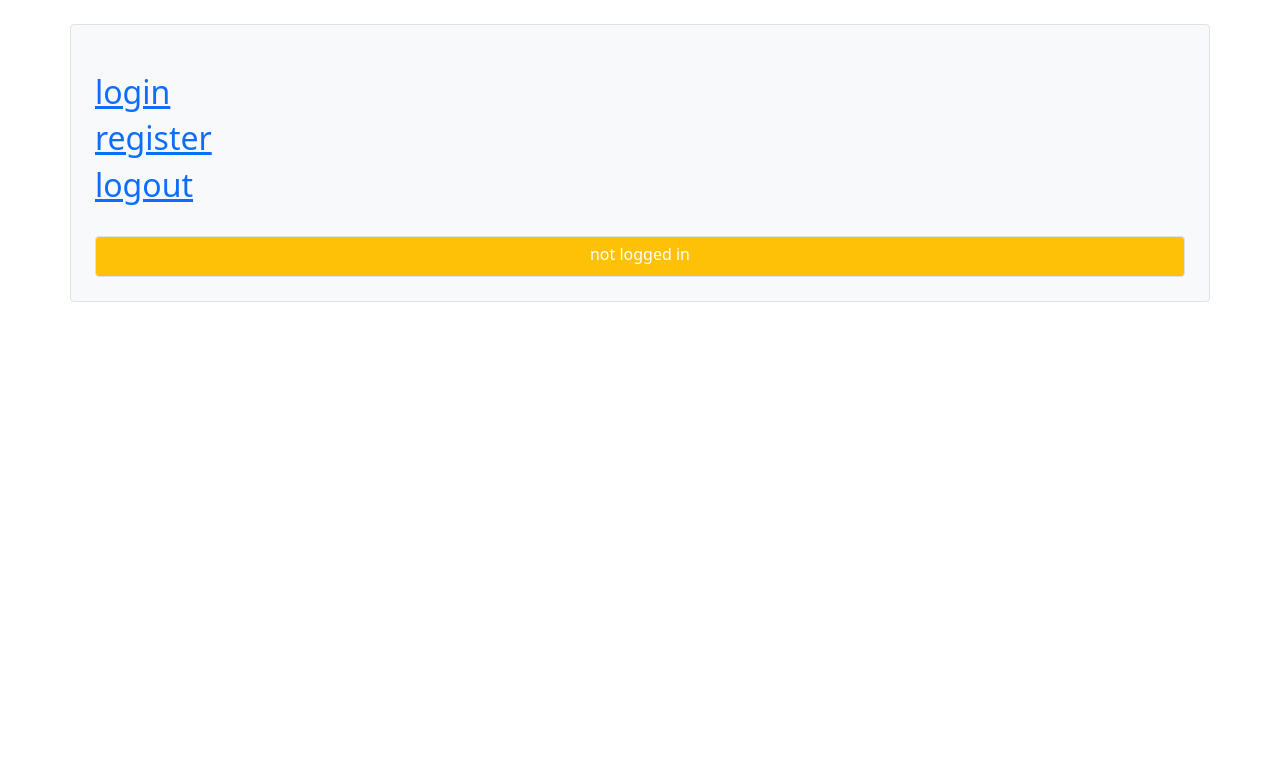
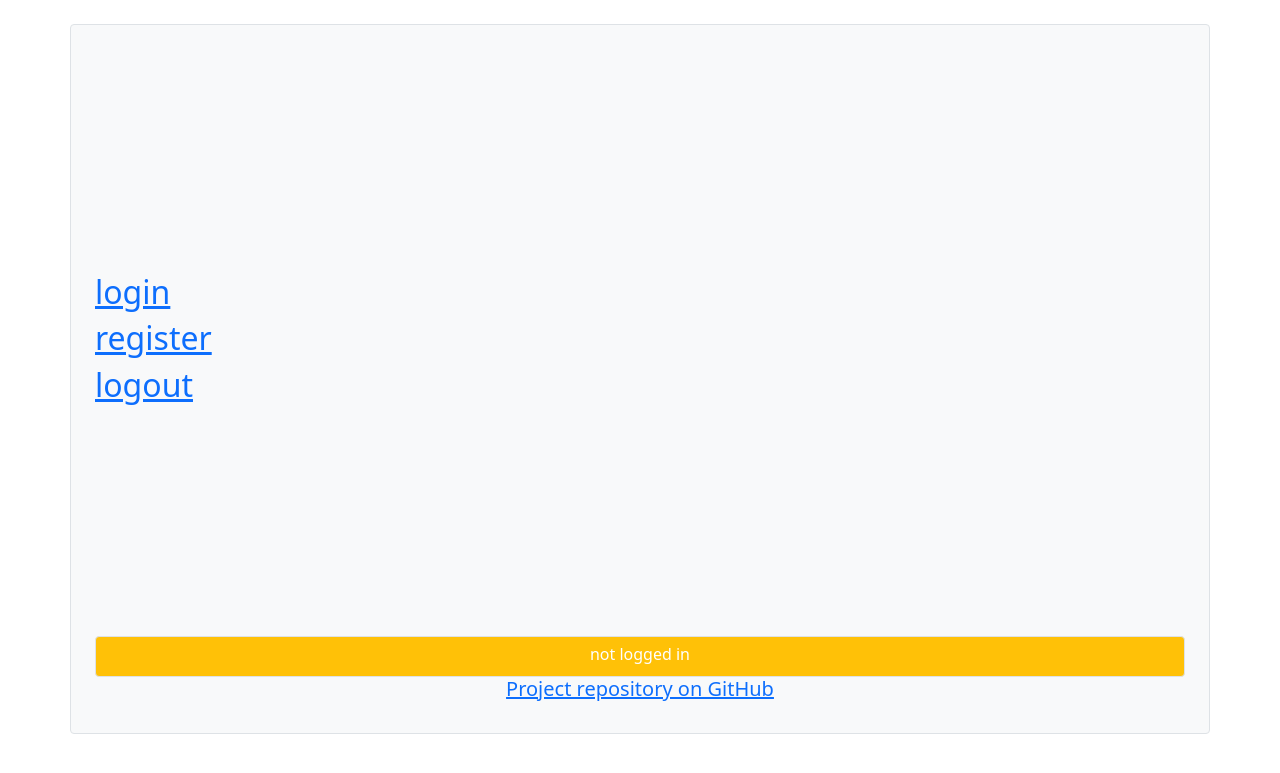
Before and after one commit to neongm/django-login-example, a Django app: page / in a window 1280 px wide. Shown: the top 773 px of the page. Run offline with Django 3.2, Linux system fonts and the light colour scheme.

Commit message:
a bit of styling tweaks

```diff
--- a/templates/acc/index.html
+++ b/templates/acc/index.html
@@ -3,6 +3,7 @@
 {% block content %}
 
 <br>
+<div style="margin-top: 200px"></div> <!-- just to move all the block lower -->
 <!--links to the login/register/logout pages-->
 <h2><a href="/login">login</a></h2>
 <h2><a href="/register">register</a></h2>
@@ -10,14 +11,18 @@
 <br>
 
 <!--"login indicator"-->
-{% if request.user.is_authenticated %}
- <div class="bg-primary border rounded p-1">
+{% if request.user.is_authenticated %} <!-- checking if user is logged in -->
+ <div class="bg-primary border rounded p-1" style="margin-top: 200px">
     <h6 class=" text-white text-center mt-1">logged in as {{request.user.username}}</h6>
 </div>
-{% else %}
-<div class="bg-warning border rounded p-1">
+{% else %} <!-- in other case: -->
+<div class="bg-warning border rounded p-1" style="margin-top: 200px">
      <h6 class=" text-white text-center mt-1">not logged in</h6>
 </div>
 {% endif %}
 
+
+<h6 class="text-center lead">
+    <a href="https://github.com/neongm/django-login-example">Project repository on GitHub</a>
+</h6>
 {% endblock  %}
--- a/templates/acc/register.html
+++ b/templates/acc/register.html
@@ -19,7 +19,7 @@
                 <br>
                 <button type="submit" class="btn bg-light border w-100">register</button>
             </form>
-            {% for message in messages %}
+            {% for message in messages %} <!-- displaying the messages if there is any: -->
             <br>
             <div class="bg-warning border rounded p-1">
                 <h6 class=" text-dark text-center mt-1">{{message}}</h6>
@@ -28,6 +28,7 @@
 
         </div>
         <br>
+        <!-- login indicator -->
             {% if request.user.is_authenticated %}
             <div class="bg-primary border rounded p-1">
                 <h6 class=" text-white text-center mt-1">you are already logged in</h6>
```
Also changed, not shown: db.sqlite3.
